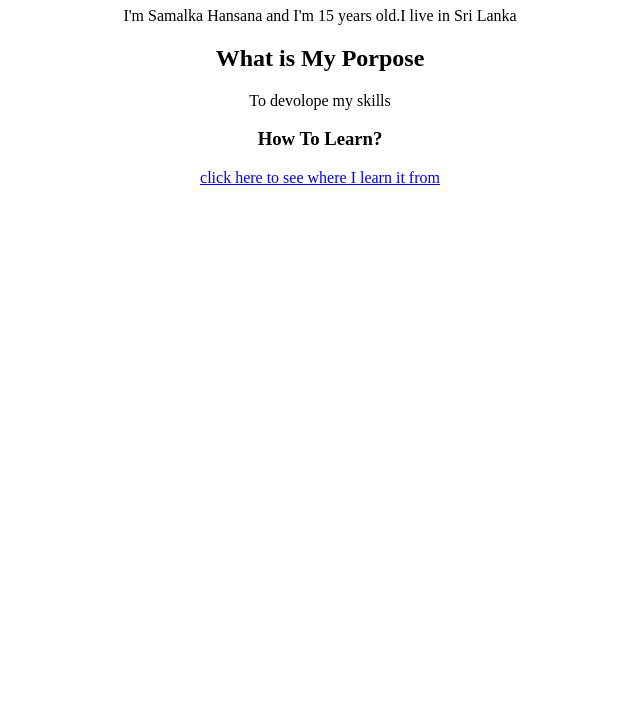
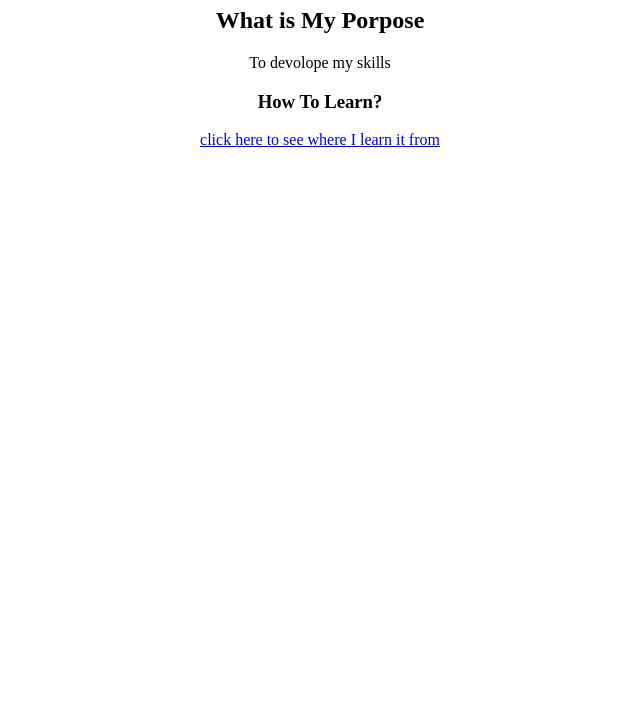
Before and after one commit to Nomishka/Samalka, a plain HTML site: page index.html in a window 1280 px wide. Shown: the part 99-800 px from the top of the page, without its empty margins (320-960 px from the left). Drawn offline with Linux system fonts and the light colour scheme.

Commit message:
Update index.html

```diff
--- a/index.html
+++ b/index.html
@@ -12,7 +12,7 @@
 <div class="center">
 <topic>My Own Website</topic>
 <h1>First I will Introduce About My Self</h1>
-<p style="colour:blue;">I'm Samalka Hansana and I'm 15 years old.I live in Sri Lanka</p>
+<p style="colour:blue;"I'm Samalka Hansana and I'm 15 years old.I live in Sri Lanka>
 <h2>What is My Porpose</h2>
 <p>To devolope my skills</p>
 <h3>How To Learn?</h3>
```
